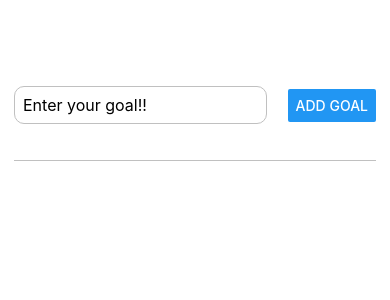
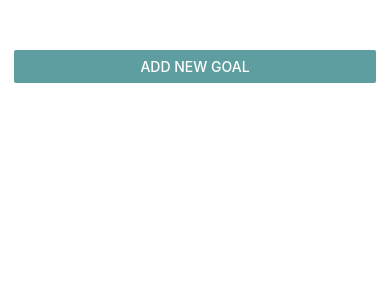
Before and after one commit to Jaseela99/reactnative-course, a React Native app: screen / in a window 390 px wide. Shown: the top 300 px of the page. Built offline with nearby package versions, Linux system fonts and the light colour scheme.

Commit message:
added modal

```diff
--- a/App.js
+++ b/App.js
@@ -1,29 +1,51 @@
-import { StyleSheet, View, FlatList } from "react-native";
+import { StyleSheet, View, FlatList, Button } from "react-native";
 import React, { useState } from "react";
 import Goals from "./components/Goals";
 import Input from "./components/Input";
 export default function App() {
+  const [showModal, setShowModal] = useState(false);
   const [goals, setGoals] = useState([]);
 
+  const startAddGoalHandler = () => {
+    setShowModal(true);
+  };
+  const endAddGoalHandler = () => {
+    setShowModal(false);
+  };
   const addGoalHandler = (inputText) => {
     setGoals((prev) => [
       ...prev,
       { text: inputText, id: Math.random().toString() },
     ]);
+    endAddGoalHandler();
   };
-  const deleteGoalHandler=(id)=>{
-    setGoals((prev)=>{
-      return prev.filter((goal)=>goal.id!==id)
-    })
-  }
+  const deleteGoalHandler = (id) => {
+    setGoals((prev) => {
+      return prev.filter((goal) => goal.id !== id);
+    });
+  };
   return (
     <View style={styles.appContainer}>
-      <Input addGoalHandler={addGoalHandler} />
+      <Button
+        title="Add New Goal"
+        color="#5f9ea0"
+        onPress={startAddGoalHandler}
+      />
+      <Input
+        addGoalHandler={addGoalHandler}
+        showModal={showModal}
+        endAddGoalHandler={endAddGoalHandler}
+      />
       <View style={styles.listContainer}>
         <FlatList
           data={goals}
           renderItem={(itemData) => {
-            return <Goals itemData={itemData} deleteGoalHandler={deleteGoalHandler}/>;
+            return (
+              <Goals
+                itemData={itemData}
+                deleteGoalHandler={deleteGoalHandler}
+              />
+            );
           }}
           showsVerticalScrollIndicator={false}
           keyExtractor={(item, index) => item.id}
--- a/components/Goals.js
+++ b/components/Goals.js
@@ -1,13 +1,18 @@
-import { StyleSheet, Text, View,Pressable } from "react-native";
+import { StyleSheet, Text, View, Pressable } from "react-native";
 import React from "react";
 
-const Goals = ({itemData,deleteGoalHandler}) => {
+const Goals = ({ itemData, deleteGoalHandler }) => {
   return (
-
-    <View style={styles.goalContainer} >
-      <Pressable android_ripple={{color:"#db7093"}} onPress={deleteGoalHandler.bind(this,itemData.item.id)}  /* style={({pressed})=>pressed && styles.pressedItem } */>
-      <Text style={styles.goalText}>{itemData.item.text}</Text>
-    </Pressable>
+    <View style={styles.goalContainer}>
+      <Pressable
+        android_ripple={{ color: "#008080" }}
+        onPress={deleteGoalHandler.bind(
+          this,
+          itemData.item.id
+        )} /* style={({pressed})=>pressed && styles.pressedItem } */
+      >
+        <Text style={styles.goalText}>{itemData.item.text}</Text>
+      </Pressable>
     </View>
   );
 };
@@ -25,7 +30,7 @@ const styles = StyleSheet.create({
     padding: 10,
     color: "#ffffff",
   },
-  pressedItem:{
-    opacity:0.5
-  }
+  pressedItem: {
+    opacity: 0.5,
+  },
 });
--- a/components/Input.js
+++ b/components/Input.js
@@ -1,17 +1,21 @@
-import { StyleSheet, Button, View ,TextInput} from "react-native";
-import React,{useState} from "react"
+import { StyleSheet, Button, View, TextInput, Modal } from "react-native";
+import React, { useState } from "react";
 
-const Input = ({addGoalHandler}) => {
-
-  const[inputText,setInputText]=useState("")
-  const goalInputHandler=(inputText)=>{
-    setInputText(inputText)
-   }
-   const addGoal=()=>{
-    addGoalHandler(inputText)
-    setInputText("")
-   }
+const Input = ({ addGoalHandler, showModal, endAddGoalHandler }) => {
+  const [inputText, setInputText] = useState("");
+  const goalInputHandler = (inputText) => {
+    setInputText(inputText);
+  };
+  const addGoal = () => {
+    addGoalHandler(inputText);
+    setInputText("");
+  };
+  const cancelGoal = () => {
+    setInputText("");
+    endAddGoalHandler();
+  };
   return (
+    <Modal visible={showModal} animationType="slide">
       <View style={styles.inputContainer}>
         <TextInput
           value={inputText}
@@ -19,8 +23,16 @@ const Input = ({addGoalHandler}) => {
           style={styles.input}
           onChangeText={goalInputHandler}
         />
-      <Button title="add goal" onPress={addGoal} />
+        <View style={styles.buttonContainer}>
+          <View style={styles.button}>
+            <Button title="Cancel" onPress={cancelGoal} />
           </View>
+          <View style={styles.button}>
+            <Button title="Add" onPress={addGoal} />
+          </View>
+        </View>
+      </View>
+    </Modal>
   );
 };
 
@@ -29,19 +41,27 @@ export default Input;
 const styles = StyleSheet.create({
   inputContainer: {
     flex: 1,
-    flexDirection: "row",
-    justifyContent: "space-between",
+    justifyContent: "center",
     alignItems: "center",
     borderBottomWidth: 1,
     borderColor: "#c0c0c0",
+    padding: 16,
   },
   input: {
     borderColor: "#c0c0c0",
     borderWidth: 1,
-    width: "70%",
-    marginRight: 10,
+    width: "100%",
     padding: 8,
     borderRadius: 10,
     fontSize: 16,
   },
+  buttonContainer: {
+    flexDirection: "row",
+    justifyContent: "space-around",
+    marginVertical: 10,
+  },
+  button: {
+    width: "30%",
+    marginHorizontal: 10,
+  },
 });
```
Lines whose indentation alone changed are shown as unchanged.
